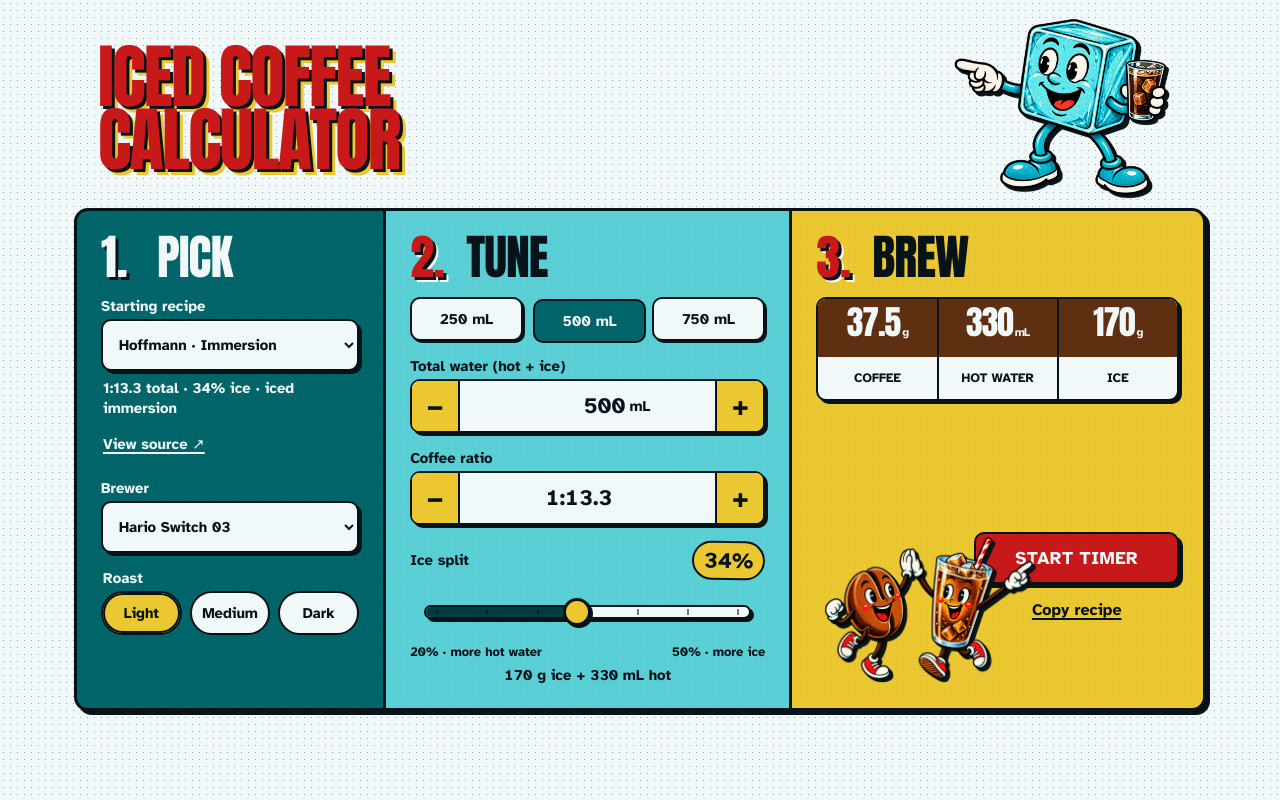
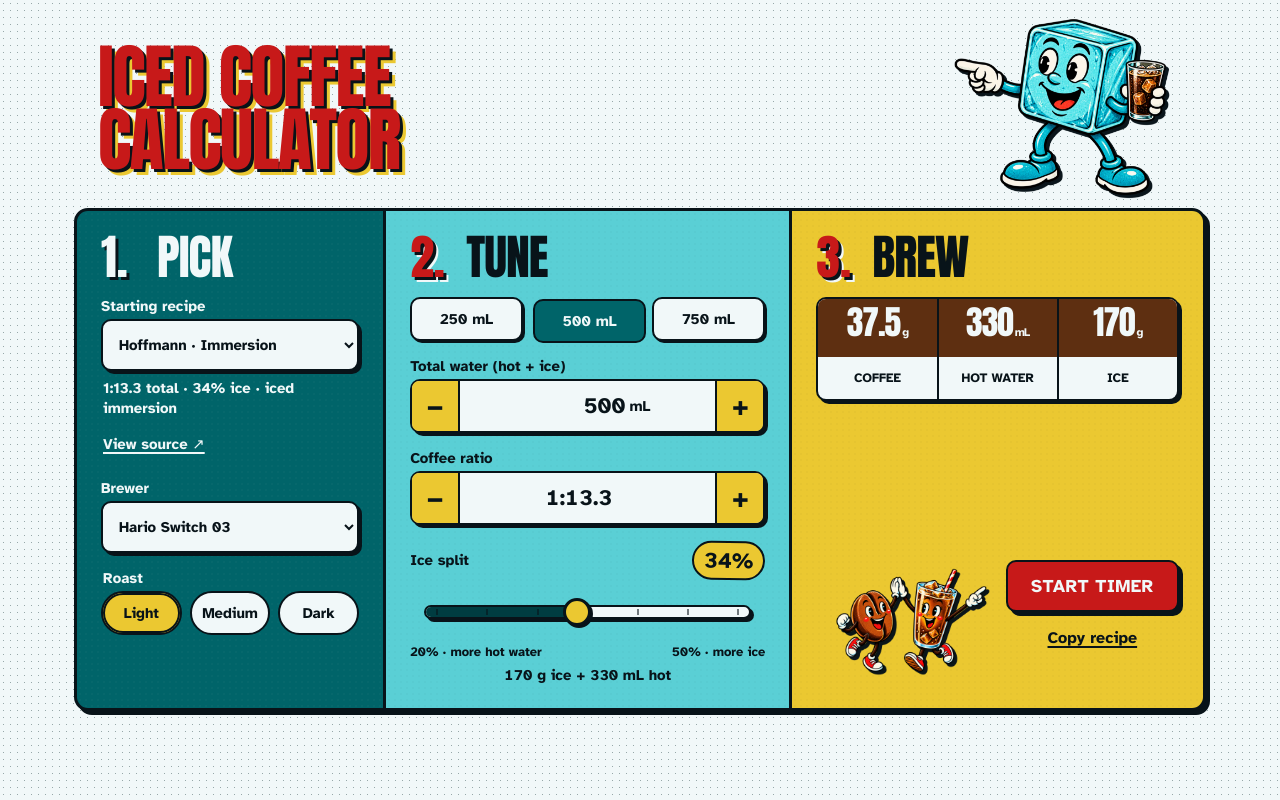
Before and after one commit to christopherrbrown3/iced-coffee-ratio, a React (Vite) app: page / in a window 1280 px wide. Built offline with nearby package versions, Linux system fonts and the light colour scheme; a web font is replaced by a local one.

Commit message:
Fix desktop mascot spacing

```diff
--- a/src/styles.css
+++ b/src/styles.css
@@ -678,6 +678,7 @@ a {
 
 .brew-actions img {
   width: min(150%, 220px);
+  height: auto;
   max-height: 165px;
   justify-self: start;
   object-fit: contain;
@@ -1036,15 +1037,18 @@ a {
   }
 
   .brew-actions {
-    grid-template-columns: minmax(150px, 0.68fr) minmax(0, 1fr);
+    grid-template-columns: minmax(140px, 1fr) minmax(0, 1fr);
+    gap: var(--space-md);
     width: 100%;
     margin-top: auto;
     padding-top: var(--space-lg);
   }
 
   .brew-actions img {
-    width: min(148%, 230px);
-    max-height: 180px;
+    width: 100%;
+    max-width: 160px;
+    max-height: none;
+    justify-self: end;
   }
 
   .recipe-results small {
```
